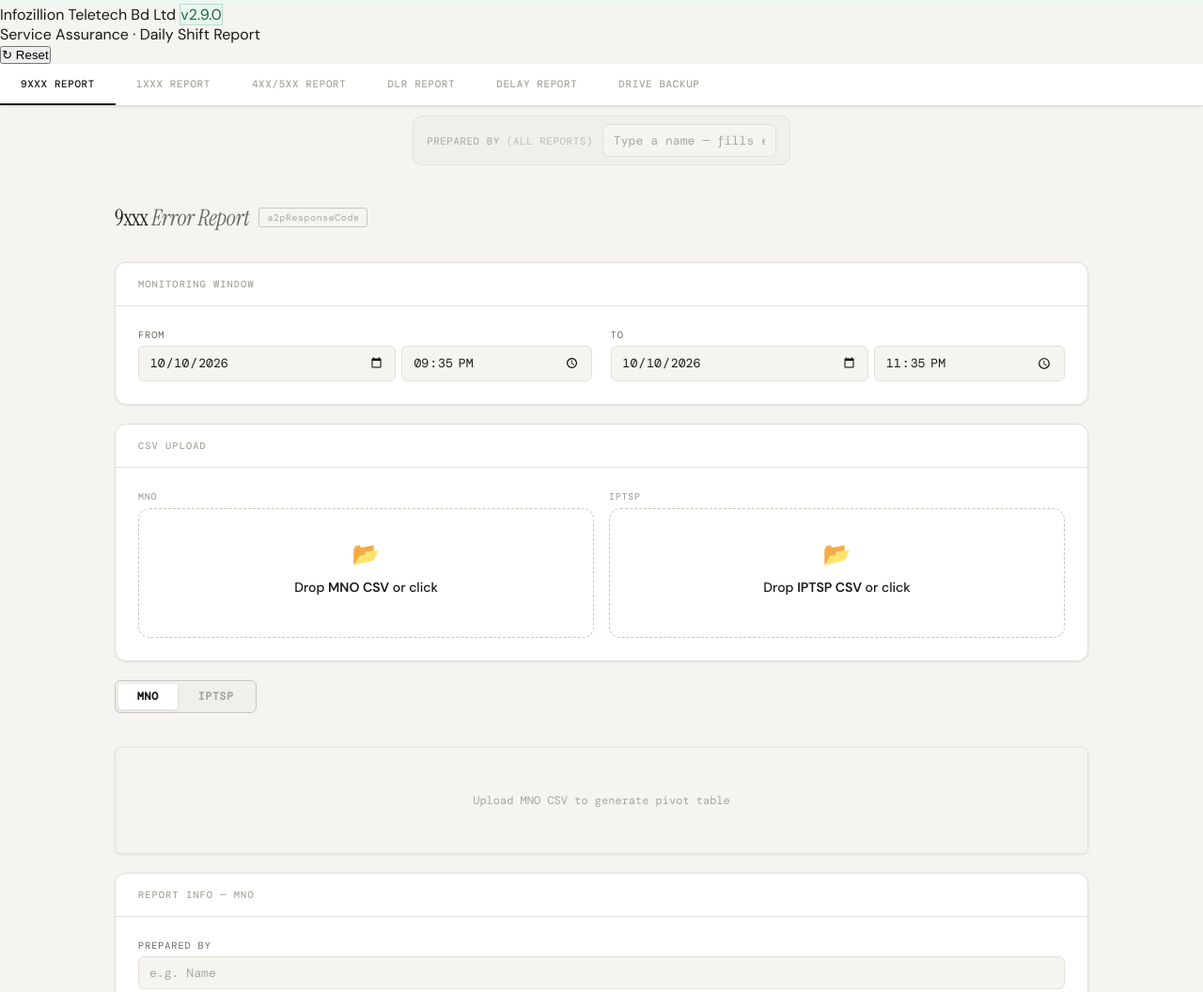
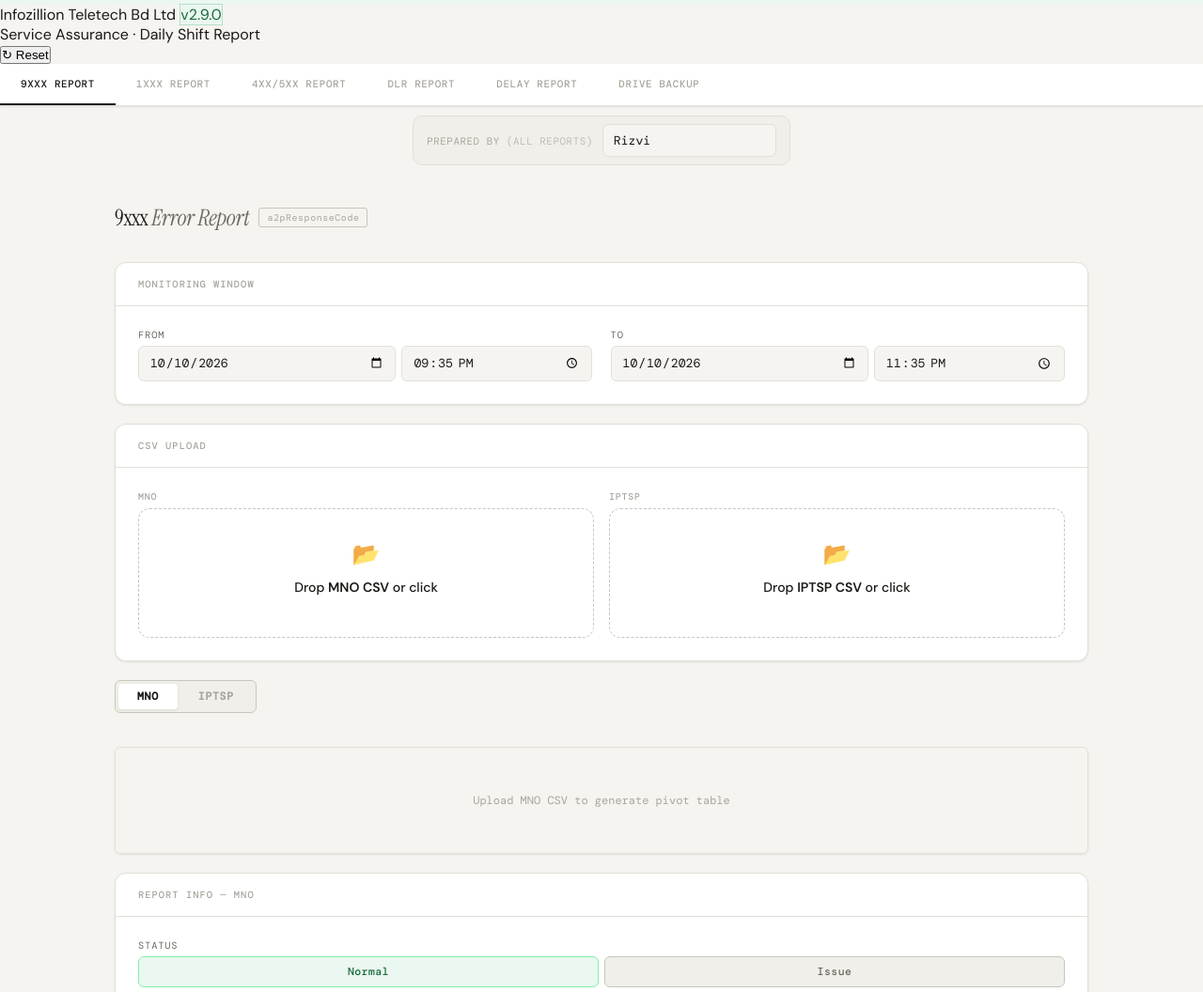
Before and after one commit to sakib-opsgrid/TEST, a plain HTML site: page daily_report/index.html in a window 1280 px wide. Shown: the part 1280-2336 px from the top of the page at 94% size. Drawn offline with nearby package versions, Linux system fonts and the light colour scheme.

Commit message:
Add files via upload

```diff
--- a/daily_report/app.js
+++ b/daily_report/app.js
@@ -1549,7 +1549,7 @@ const ALL_REPORTER_FIELD_IDS=[
 ];
 
 function initAllReporterAutocompletes(){
-  ['global-reporter',...ALL_REPORTER_FIELD_IDS].forEach(initReporterAutocomplete);
+  initReporterAutocomplete('global-reporter');
   initGlobalReporterSync();
 }
 
@@ -1557,12 +1557,14 @@ function initAllReporterAutocompletes(){
 function initGlobalReporterSync(){
   const global=document.getElementById('global-reporter');
   if(!global) return;
-  global.addEventListener('input',()=>{
+  const sync=()=>{
     ALL_REPORTER_FIELD_IDS.forEach(id=>{
       const el=document.getElementById(id);
       if(el) el.value=global.value;
     });
-  });
+  };
+  global.addEventListener('input',sync);
+  sync();
 }
 
 /* ── Generic drag-and-drop for all .upload-zone boxes (9xxx, 1xxx, 4xx/5xx HTTP, DLR) ── */
--- a/daily_report/index.html
+++ b/daily_report/index.html
@@ -65,7 +65,7 @@
 <div style="max-width:1100px;margin:0 auto;padding:10px 24px 0;">
   <div style="display:flex;align-items:center;gap:10px;background:var(--surface-2);border:1px solid var(--border);border-radius:10px;padding:8px 14px;">
     <label style="font-family:var(--font-mono);font-size:0.68rem;letter-spacing:0.05em;text-transform:uppercase;color:var(--text-tertiary);white-space:nowrap;">Prepared By <span style="font-weight:400;opacity:0.7;">(all reports)</span></label>
-    <input class="field-input" type="text" id="global-reporter" placeholder="Type a name — fills every report's Prepared By" style="flex:1;max-width:280px;">
+    <input class="field-input" type="text" id="global-reporter" value="Rizvi" placeholder="Type a name — fills every report's Prepared By" style="flex:1;max-width:280px;">
   </div>
 </div>
 
@@ -131,7 +131,7 @@
       <div class="card-header"><span class="card-title">Report Info — MNO</span></div>
       <div class="card-body">
         <div class="field-stack">
-          <div class="field-block"><label>Prepared By</label><input class="field-input" type="text" id="9mno-reporter" placeholder="e.g. Name"></div>
+          <input type="hidden" id="9mno-reporter" value="Rizvi">
           <div class="field-block"><label>Status</label>
             <div class="status-row">
               <button class="st-btn normal-on" id="9mno-btn-n" onclick="setSt('9mno','Normal')">Normal</button>
@@ -165,7 +165,7 @@
       <div class="card-header"><span class="card-title">Report Info — IPTSP</span></div>
       <div class="card-body">
         <div class="field-stack">
-          <div class="field-block"><label>Prepared By</label><input class="field-input" type="text" id="9iptsp-reporter" placeholder="e.g. Name"></div>
+          <input type="hidden" id="9iptsp-reporter" value="Rizvi">
           <div class="field-block"><label>Status</label>
             <div class="status-row">
               <button class="st-btn normal-on" id="9iptsp-btn-n" onclick="setSt('9iptsp','Normal')">Normal</button>
@@ -256,7 +256,7 @@
       <div class="card-header"><span class="card-title">Report Info — MNO</span></div>
       <div class="card-body">
         <div class="field-stack">
-          <div class="field-block"><label>Prepared By</label><input class="field-input" type="text" id="1mno-reporter" placeholder="e.g. Name"></div>
+          <input type="hidden" id="1mno-reporter" value="Rizvi">
           <div class="field-block"><label>Status</label>
             <div class="status-row">
               <button class="st-btn normal-on" id="1mno-btn-n" onclick="setSt('1mno','Normal')">Normal</button>
@@ -290,7 +290,7 @@
       <div class="card-header"><span class="card-title">Report Info — IPTSP</span></div>
       <div class="card-body">
         <div class="field-stack">
-          <div class="field-block"><label>Prepared By</label><input class="field-input" type="text" id="1iptsp-reporter" placeholder="e.g. Name"></div>
+          <input type="hidden" id="1iptsp-reporter" value="Rizvi">
           <div class="field-block"><label>Status</label>
             <div class="status-row">
               <button class="st-btn normal-on" id="1iptsp-btn-n" onclick="setSt('1iptsp','Normal')">Normal</button>
@@ -365,7 +365,7 @@
     <div class="card-header"><span class="card-title">Report Info</span></div>
     <div class="card-body">
       <div class="field-stack">
-        <div class="field-block"><label>Prepared By</label><input class="field-input" type="text" id="http-reporter" placeholder="e.g. Name"></div>
+        <input type="hidden" id="http-reporter" value="Rizvi">
         <div class="field-block"><label>Status</label>
           <div class="status-row">
             <button class="st-btn normal-on" id="http-btn-n" onclick="setSt('http','Normal')">Normal</button>
@@ -458,7 +458,7 @@
       <div class="card-header"><span class="card-title">Report Info — MNO</span></div>
       <div class="card-body">
         <div class="field-stack">
-          <div class="field-block"><label>Prepared By</label><input class="field-input" type="text" id="dlrmno-reporter" placeholder="e.g. Name"></div>
+          <input type="hidden" id="dlrmno-reporter" value="Rizvi">
           <div class="field-block"><label>Status</label>
             <div class="status-row">
               <button class="st-btn normal-on" id="dlrmno-btn-n" onclick="setSt('dlrmno','Normal')">Normal</button>
@@ -496,7 +496,7 @@
       <div class="card-header"><span class="card-title">Report Info — IPTSP</span></div>
       <div class="card-body">
         <div class="field-stack">
-          <div class="field-block"><label>Prepared By</label><input class="field-input" type="text" id="dlriptsp-reporter" placeholder="e.g. Name"></div>
+          <input type="hidden" id="dlriptsp-reporter" value="Rizvi">
           <div class="field-block"><label>Status</label>
             <div class="status-row">
               <button class="st-btn normal-on" id="dlriptsp-btn-n" onclick="setSt('dlriptsp','Normal')">Normal</button>
@@ -643,7 +643,7 @@
       <div class="card-body">
         <div class="field-grid">
           <div class="field-block"><label>Report Type</label><input class="field-input" type="text" id="delay-fReportType-mno" value="Delay Report — MNO" placeholder="e.g. Delay Report"></div>
-          <div class="field-block"><label>Reporter Name</label><input class="field-input" type="text" id="delay-fReporter-mno" placeholder="e.g. Rizvi"></div>
+          <input type="hidden" id="delay-fReporter-mno" value="Rizvi">
         </div>
         <div class="field-grid" style="margin-top:1rem;">
           <div class="field-block"><label>Status</label>
@@ -755,7 +755,7 @@
       <div class="card-body">
         <div class="field-grid">
           <div class="field-block"><label>Report Type</label><input class="field-input" type="text" id="delay-fReportType-iptsp" value="Delay Report — IPTSP" placeholder="e.g. Delay Report"></div>
-          <div class="field-block"><label>Reporter Name</label><input class="field-input" type="text" id="delay-fReporter-iptsp" placeholder="e.g. Rizvi"></div>
+          <input type="hidden" id="delay-fReporter-iptsp" value="Rizvi">
         </div>
         <div class="field-grid" style="margin-top:1rem;">
           <div class="field-block"><label>Status</label>
```
